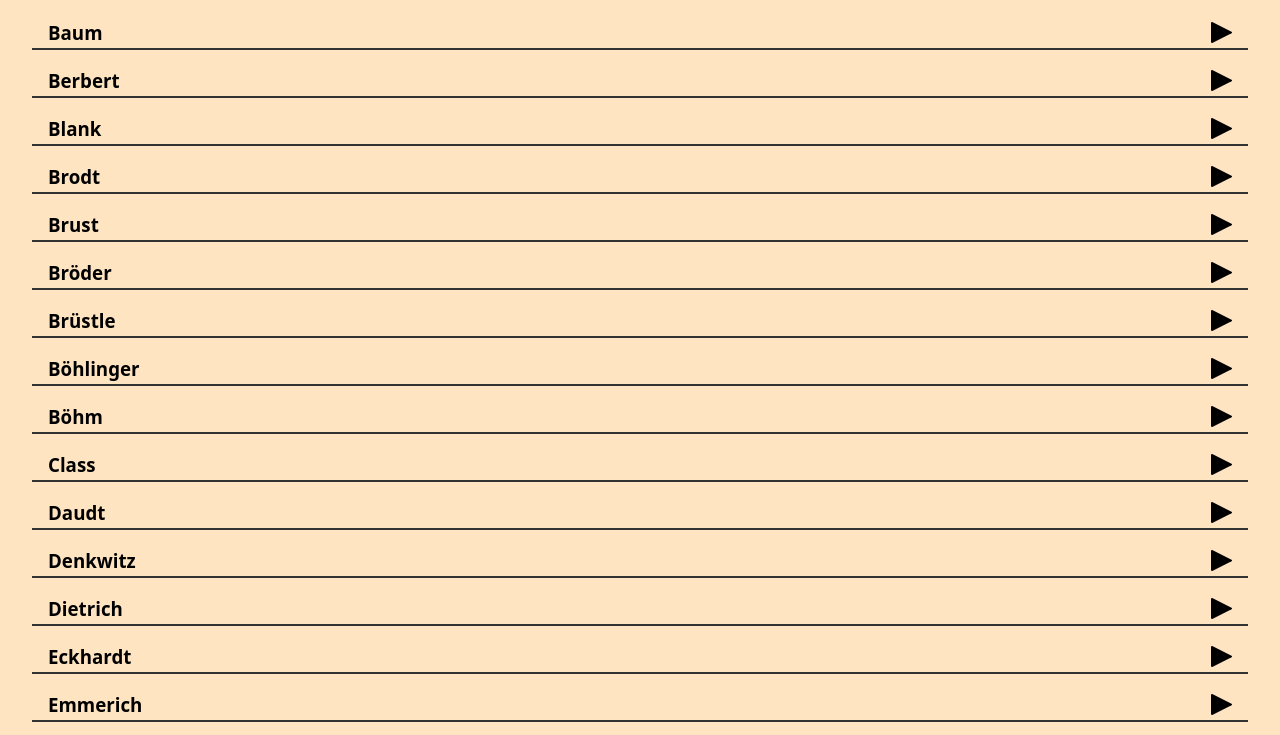
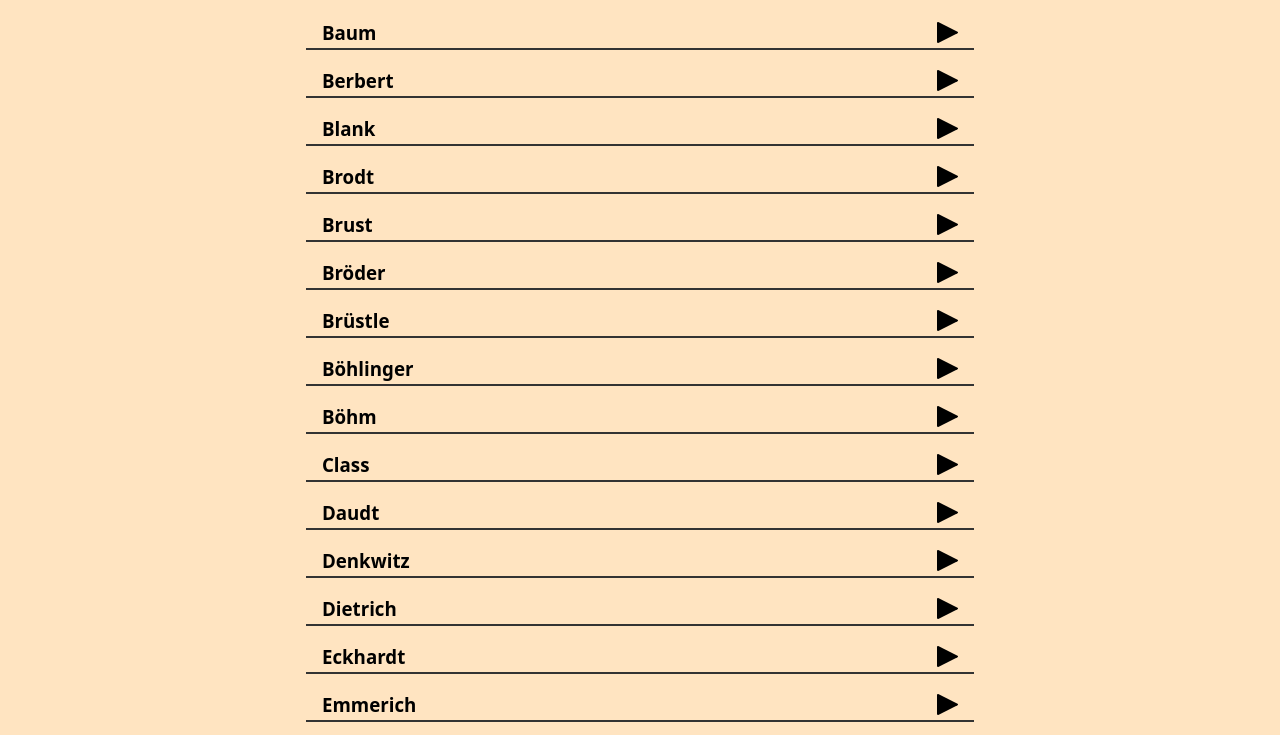
Before and after one commit to arthurclho/familias-alemas, a plain HTML site: page index.html in a window 1280 px wide. Shown: the part 62-797 px from the top of the page. Drawn offline with Linux system fonts and the light colour scheme.

Commit message:
Add conditional CSS rules for desktop

```diff
--- a/style.css
+++ b/style.css
@@ -41,3 +41,10 @@ h1 {
 .list-item button.playing {
     background-image: url('pause-button.svg');
 }
+
+@media screen and (width >= 900px) {
+    main {
+        max-width: 80ch;
+        margin: auto;
+    }
+}
```
